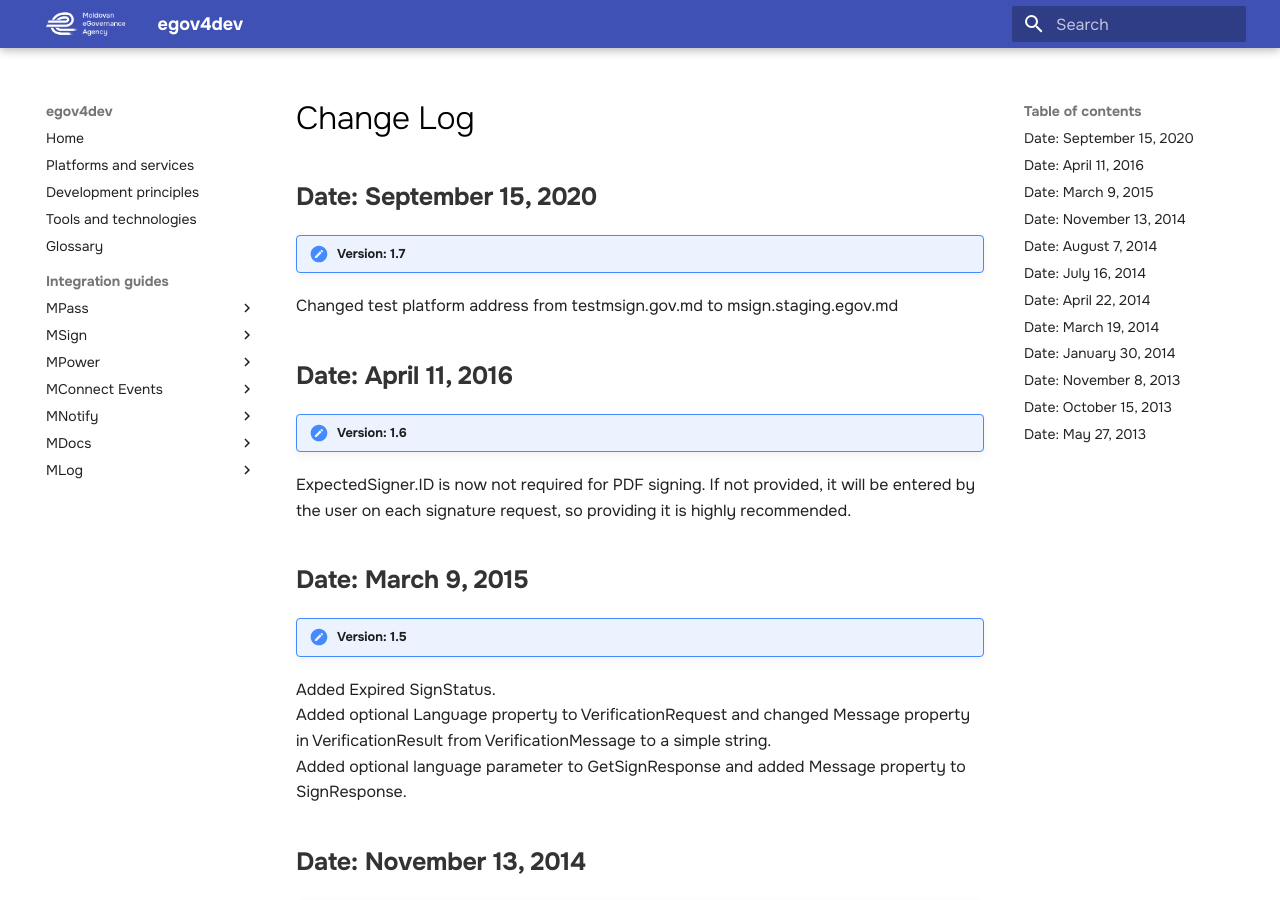
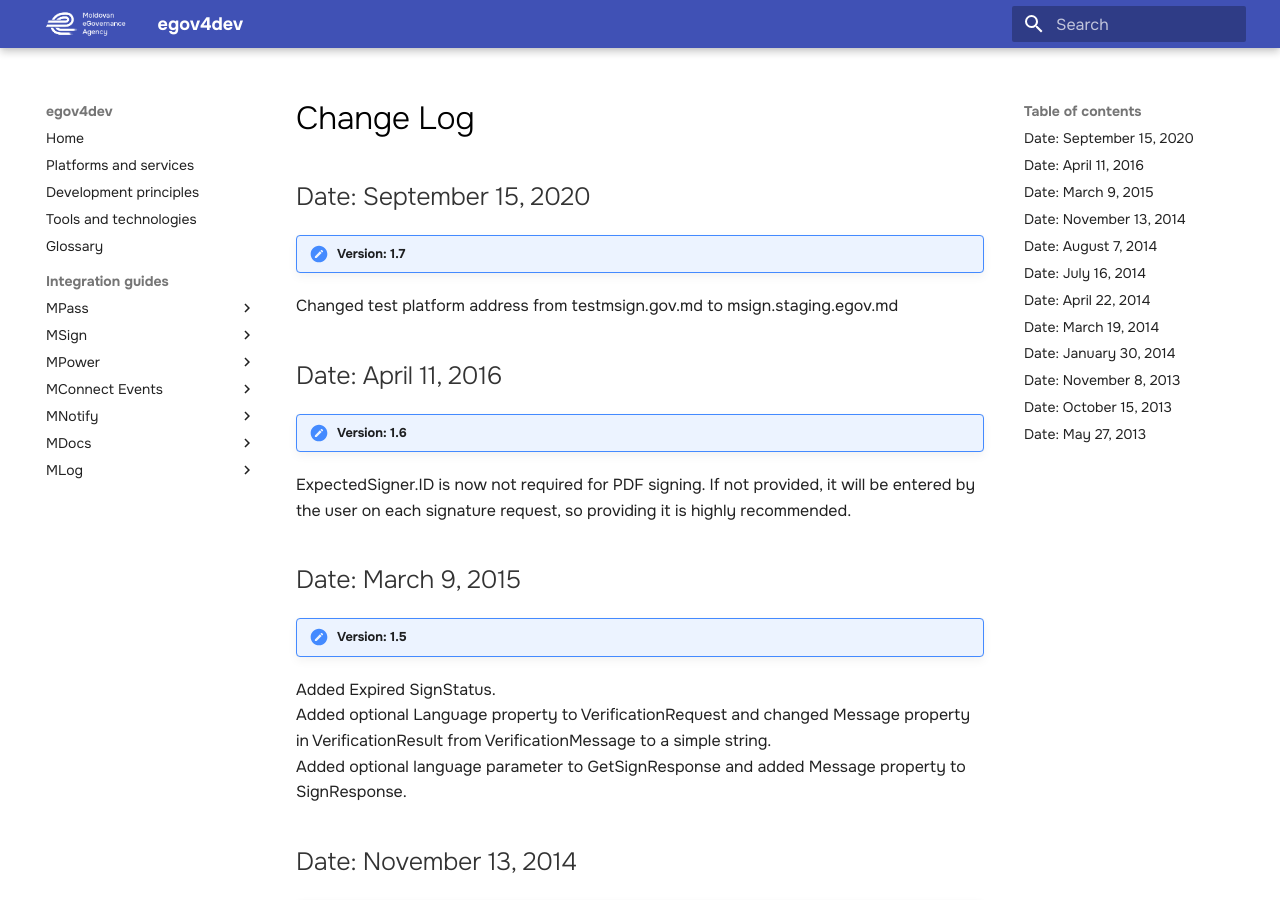
Before and after one commit to egov-moldova/egov4dev, an MkDocs documentation site: the page built from docs/guides/msign/change-log.md, in a window 1280 px wide and 900 px high. Built offline with MkDocs 1.6.1 and Material for MkDocs 9.7.7, drawn with Linux system fonts in a browser that asks for light colours.

Commit message:
Update change-log.md

```diff
--- a/docs/guides/msign/change-log.md
+++ b/docs/guides/msign/change-log.md
@@ -1,53 +1,53 @@
 # Change Log
 
-## **Date: September 15, 2020**
+## Date: September 15, 2020
 
 !!!note "Version: 1.7"
 Changed test platform address from testmsign.gov.md to msign.staging.egov.md
 
-## **Date: April 11, 2016**
+## Date: April 11, 2016
 
 !!!note "Version: 1.6"
 ExpectedSigner.ID is now not required for PDF signing. If not provided, it will be entered by the user on each signature request, so providing it is highly recommended.
 
-## **Date: March 9, 2015**
+## Date: March 9, 2015
 !!!note "Version: 1.5"
 Added Expired SignStatus.
 Added optional Language property to VerificationRequest and changed Message property in VerificationResult from VerificationMessage to a simple string.
 Added optional language parameter to GetSignResponse and added Message property to SignResponse.
 
-## **Date: November 13, 2014**
+## Date: November 13, 2014
 !!!note "Version: 1.4"
 Added Instrument and lang parameters to forms integration. Added sample SOAP messages
 
-## **Date: August 7, 2014**
+## Date: August 7, 2014
 !!!note "Version: 1.3"
 Added SignRequest.SignatureReason field
 
-## **Date: July 16, 2014**
+## Date: July 16, 2014
 !!!note "Version: 1.2"
 Fixed some typos and added some clarifications
 
-## **Date: April 22, 2014**
+## Date: April 22, 2014
 !!!note "Version: 1.1"
 Added SignedAt member to VerificationCertificate structure
 
-## **Date: March 19, 2014**
+## Date: March 19, 2014
 !!!note "Version: 1.0"
 Completed Glossary of terms
 
-## **Date: January 30, 2014**
+## Date: January 30, 2014
 !!!note "Version: 0.4"
 Added signature verification operation, test cases and structures
 
-## **Date: November 8, 2013**
+## Date: November 8, 2013
 !!!note "Version: 0.3"
 SignResponse.Results is now also returned for Failed requests
 
-## **Date: October 15, 2013**
+## Date: October 15, 2013
 !!!note "Version: 0.2"
 Added Pdf as ContentType and MultipleSignatures field
 
-## **Date: May 27, 2013**
+## Date: May 27, 2013
 !!!note "Version: 0.1"
 Initial version
```
